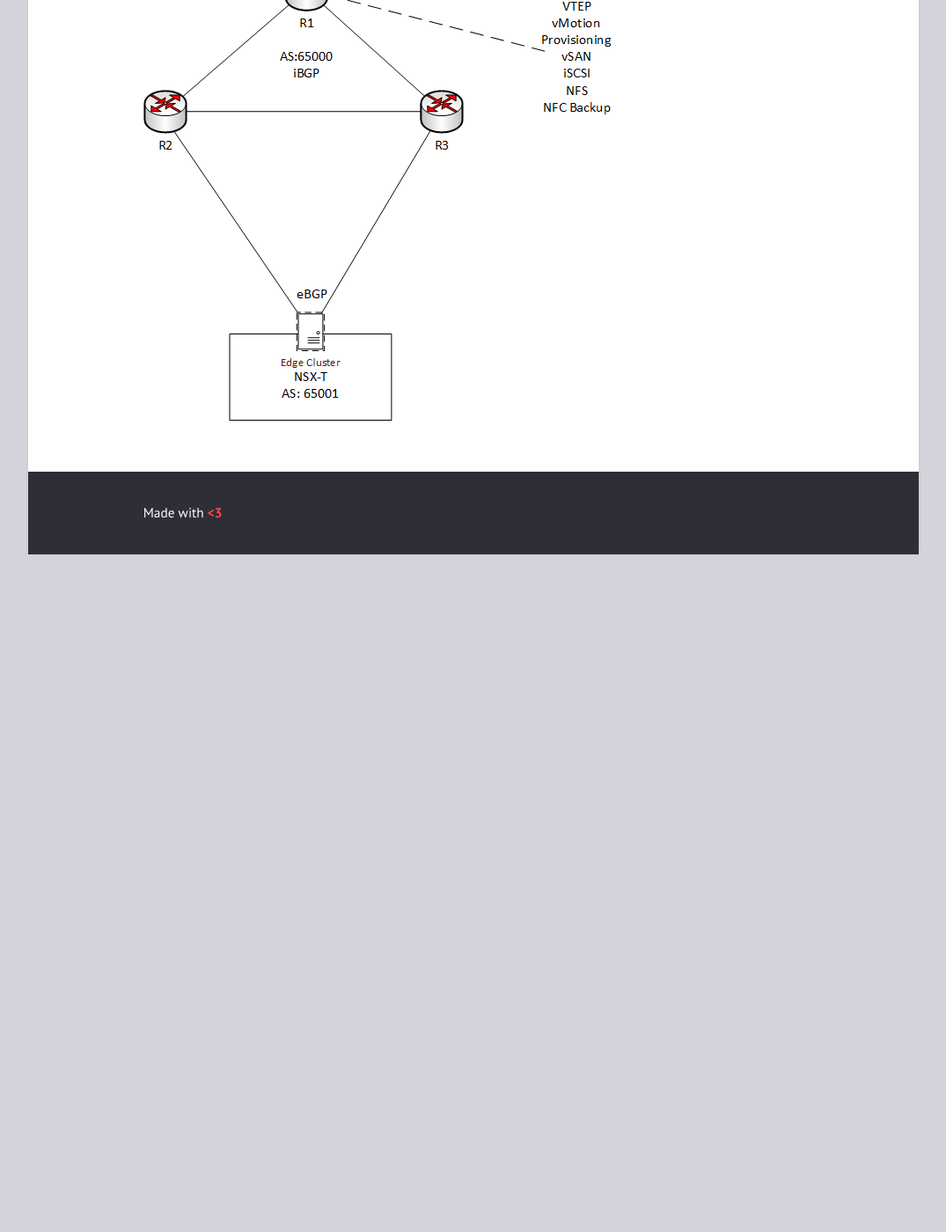
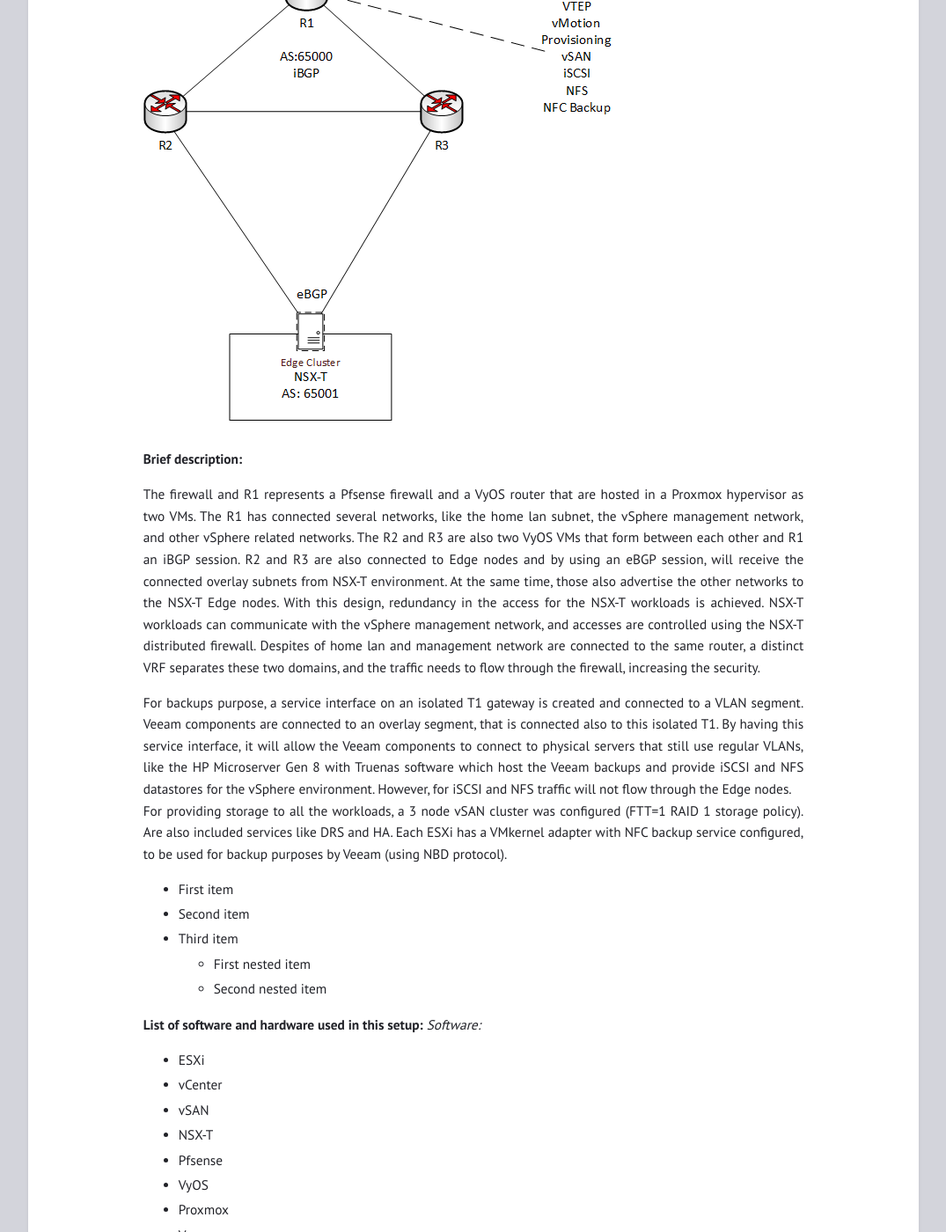
Before and after one commit to lptekdev/homelab, a Jekyll site: the page built from _posts/2024-01-01-vsphere.md, in a window 1280 px wide and 1400 px high, scrolled down 781 px. Shown: the whole window at 88% size, without its empty margins (102-1177 px from the left). Built offline with Jekyll 4.4.1, drawn with Linux system fonts in a browser that asks for light colours; before the commit the page ends 1411 px from its top, so only the background shows below that; some of the changed text lies outside the part shown.

Commit message:
adding vsphere text

```diff
--- a/_posts/2024-01-01-vsphere.md
+++ b/_posts/2024-01-01-vsphere.md
@@ -12,4 +11,60 @@ This home lab was built to test applications, develop automation, test infrastru
 
 The following image shows a generic network architecture of this setup. This kind of setup allows flexibility on workload provisioning and redundancy on access to NSX-T workloads:
 
-![vsphere](/assets/LPHomeSiteInfra_NoNetworks.png)
+![vsphere](../assets/LPHomeSiteInfra_NoNetworks.png)
+
+**Brief description:**
+
+The firewall and R1 represents a Pfsense firewall and a VyOS router that are hosted in a Proxmox hypervisor as two VMs. The R1 has connected several networks, like the home lan subnet, the vSphere management network, and other vSphere related networks.
+The R2 and R3 are also two VyOS VMs that form between each other and R1 an iBGP session. R2 and R3 are also connected to Edge nodes and by using an eBGP session, will receive the connected overlay subnets from NSX-T environment. At the same time, those also advertise the other networks to the NSX-T Edge nodes. With this design, redundancy in the access for the NSX-T workloads is achieved.
+NSX-T workloads can communicate with the vSphere management network, and accesses are controlled using the NSX-T distributed firewall.
+Despites of home lan and management network are connected to the same router, a distinct VRF separates these two domains, and the traffic needs to flow through the firewall, increasing the security.
+
+For backups purpose, a service interface on an isolated T1 gateway is created and connected to a VLAN segment. Veeam components are connected to an overlay segment, that is connected also to this isolated T1. By having this service interface, it will allow the Veeam components to connect to physical servers that still use regular VLANs, like the HP Microserver Gen 8 with Truenas software which host the Veeam backups and provide iSCSI and NFS datastores for the vSphere environment. However, for iSCSI and NFS traffic will not flow through the Edge nodes.
+For providing storage to all the workloads, a 3 node vSAN cluster was configured (FTT=1 RAID 1 storage policy). Are also included services like DRS and HA. Each ESXi has a VMkernel adapter with NFC backup service configured, to be used for backup purposes by Veeam (using NBD protocol).
+
+* First item
+* Second item
+* Third item
+    * First nested item
+    * Second nested item
+
+**List of software and hardware used in this setup:**
+*Software:*
+* ESXi
+* vCenter
+* vSAN
+* NSX-T
+* Pfsense
+* VyOS
+* Proxmox
+* Veeam
+* Truenas
+
+**Hardware:**
+* DELL R620
+    * 2x Intel Xeon E5-2680v2
+    * 64GB RAM
+    * 1x Samsung SSD 850 Evo 500GB + 2x SAS 600GB
+    * 4 port Gigabit Ethernet NIC
+* DELL R620
+    * 2x Intel Xeon E5-2650v2
+    * 112GB RAM
+    * 1x Samsung SSD 850 Evo 500GB + 2x SAS 600GB
+    * 4 port Gigabit Ethernet NIC
+* DELL R620
+    * 2x Intel Xeon E5-2670
+    * 64GB RAM
+    * 1x Samsung SSD 850 Evo 500GB + 2x SAS 600GB
+    * 4 port Gigabit Ethernet NIC
+* Cisco Small Business SG200-26
+* Fujitsu Futro S920 ThinClient
+    * AMD dual core 2.2Ghz
+    * 4GB RAM
+* HP Microserver Gen 8 with TrueNAS
+    * Intel Xeon E3-1230 V2
+    * 16GB RAM
+    * 2x SAS 4TB in Mirror
+    * 2x SATA 1TB in Mirror
+    * **SAS controller in IT Mode**
+    * 2 port Gigabit Ethernet NIC
```
Also changed, not shown: other parts of _posts/2024-01-01-vsphere.md (+0 -1 lines).
